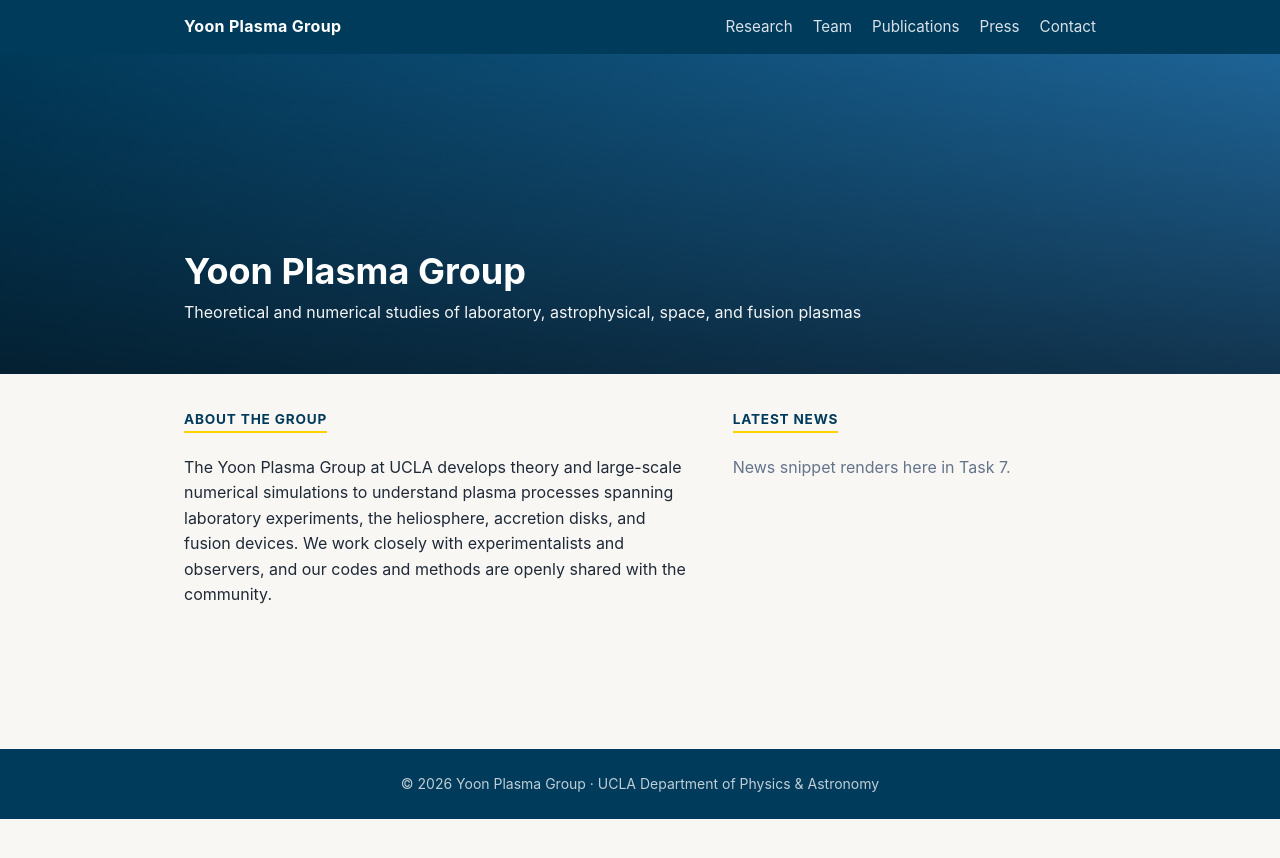
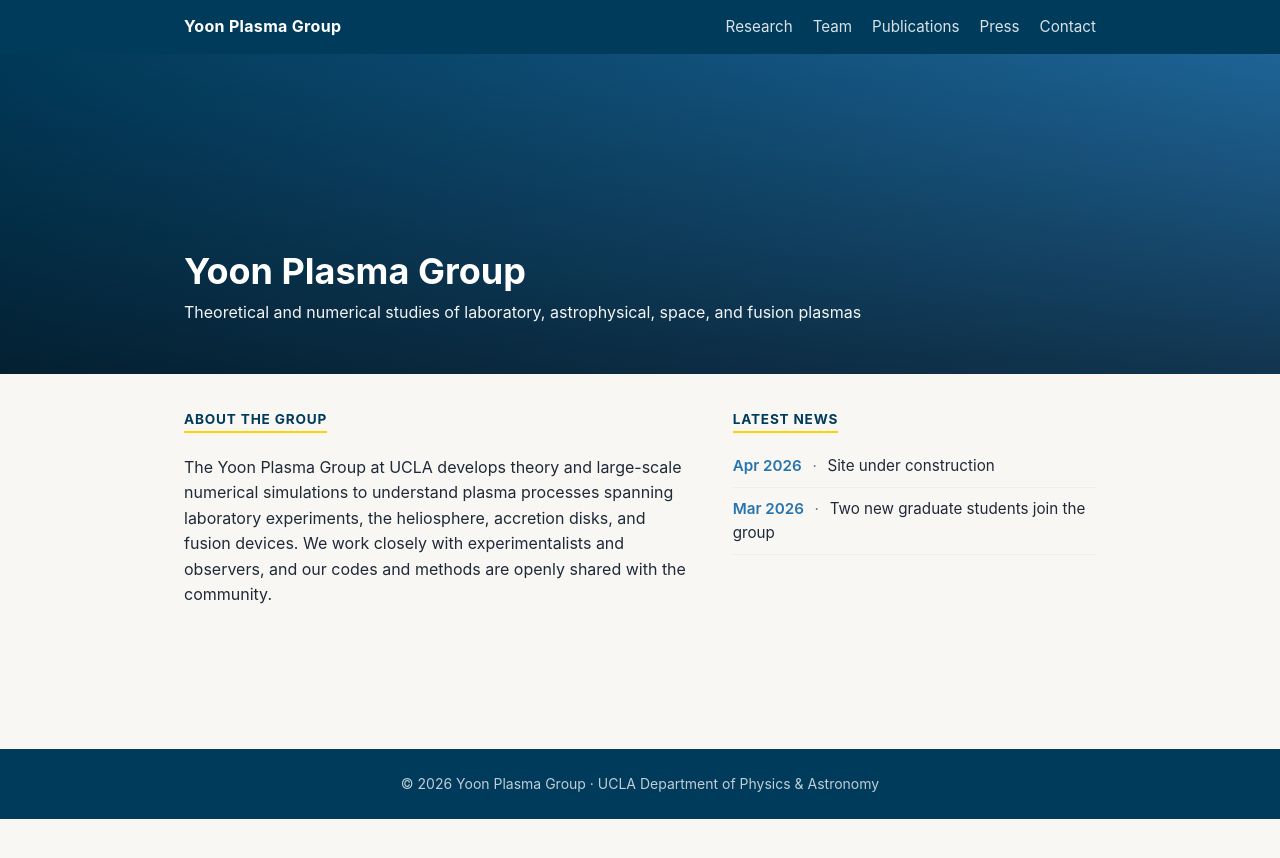
Before and after one commit to ydyoon93/yoonplasmagroup, a Jekyll site: the page built from index.md, in a window 1280 px wide. Shown: the top 858 px of the page. Built offline with Jekyll 4.4.1, drawn with Linux system fonts in a browser that asks for light colours.

Commit message:
feat: news collection wired to homepage and /news/
Latest 5 news items render on the home page; the full archive is
at /news/. Date is shown as 'Mon YYYY' on the snippet, full date
on the archive.

```diff
--- /dev/null
+++ b/_includes/news-snippet.html
@@ -0,0 +1,18 @@
+{% assign sorted_news = site.news | sort: 'date' | reverse %}
+{% assign latest = sorted_news | slice: 0, 5 %}
+<ul class="news-list">
+  {% for item in latest %}
+    <li class="news-item">
+      <span class="news-date">{{ item.date | date: "%b %Y" }}</span>
+      <span class="news-sep">·</span>
+      {% if item.link %}
+        <a href="{{ item.link | relative_url }}">{{ item.title }}</a>
+      {% else %}
+        <span>{{ item.title }}</span>
+      {% endif %}
+    </li>
+  {% endfor %}
+</ul>
+{% if sorted_news.size > 5 %}
+  <a class="news-more" href="{{ '/news/' | relative_url }}">More →</a>
+{% endif %}
--- a/_layouts/home.html
+++ b/_layouts/home.html
@@ -11,7 +11,7 @@ layout: default
     </div>
     <div class="home-news">
       <h2 class="section-title">Latest News</h2>
-      <p class="muted">News snippet renders here in Task 7.</p>
+      {% include news-snippet.html %}
     </div>
   </div>
 </section>
--- a/_sass/_components.scss
+++ b/_sass/_components.scss
@@ -61,3 +61,24 @@
   gap: 2.5rem;
 }
 .home-about p:first-child { margin-top: 0; }
+
+// News list (used on home and /news/)
+.news-list { list-style: none; padding: 0; margin: 0; }
+.news-item {
+  padding: 0.55rem 0;
+  border-bottom: 1px dotted var(--rule);
+  font-size: 0.95rem;
+}
+.news-date { color: var(--brand); font-weight: 600; }
+.news-sep  { color: var(--muted); margin: 0 0.4rem; }
+.news-more {
+  display: inline-block;
+  margin-top: 0.75rem;
+  font-size: 0.875rem;
+}
+.news-archive .news-item { padding: 0.85rem 0; }
+.news-body {
+  margin-top: 0.3rem;
+  color: var(--muted);
+  font-size: 0.9rem;
+}
```
Also changed, not shown: _news/2026-03-01-students-join.md (added, +4 -0 lines), news.md (added, +22 -0 lines).
